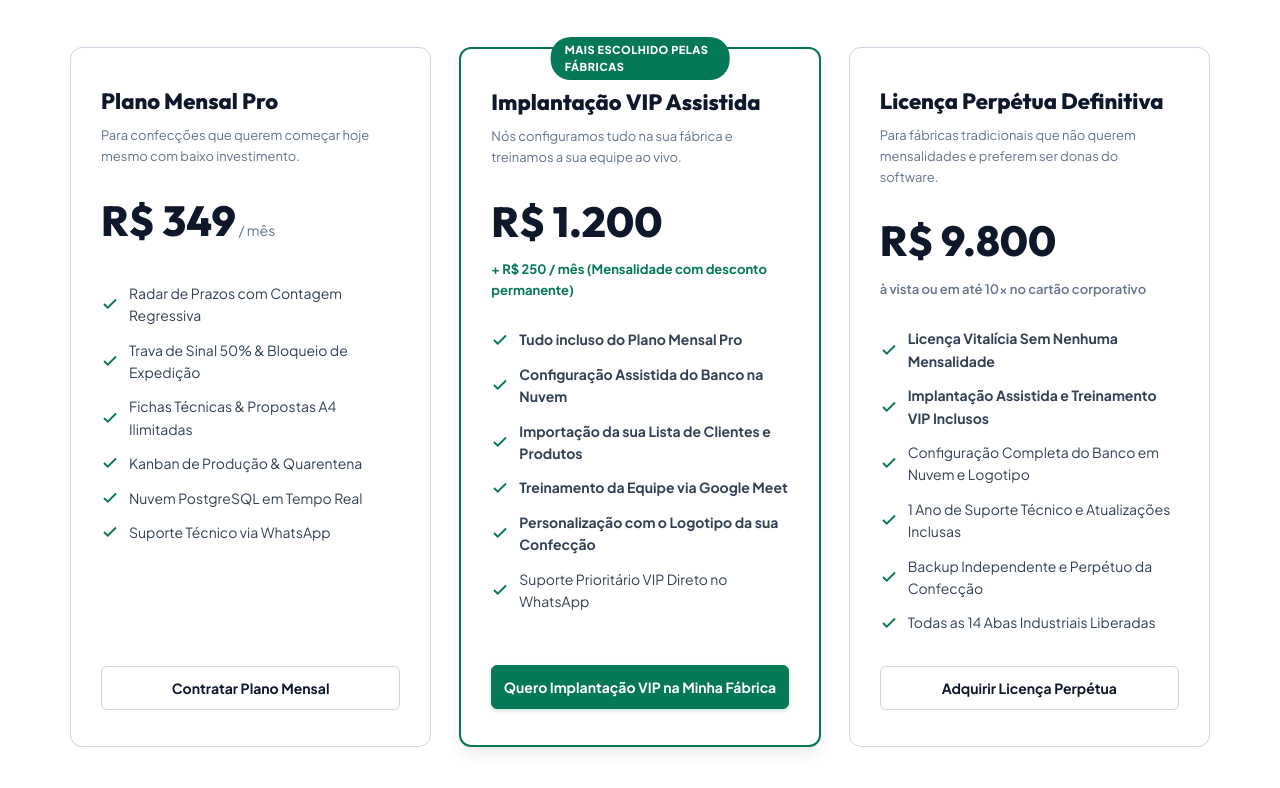
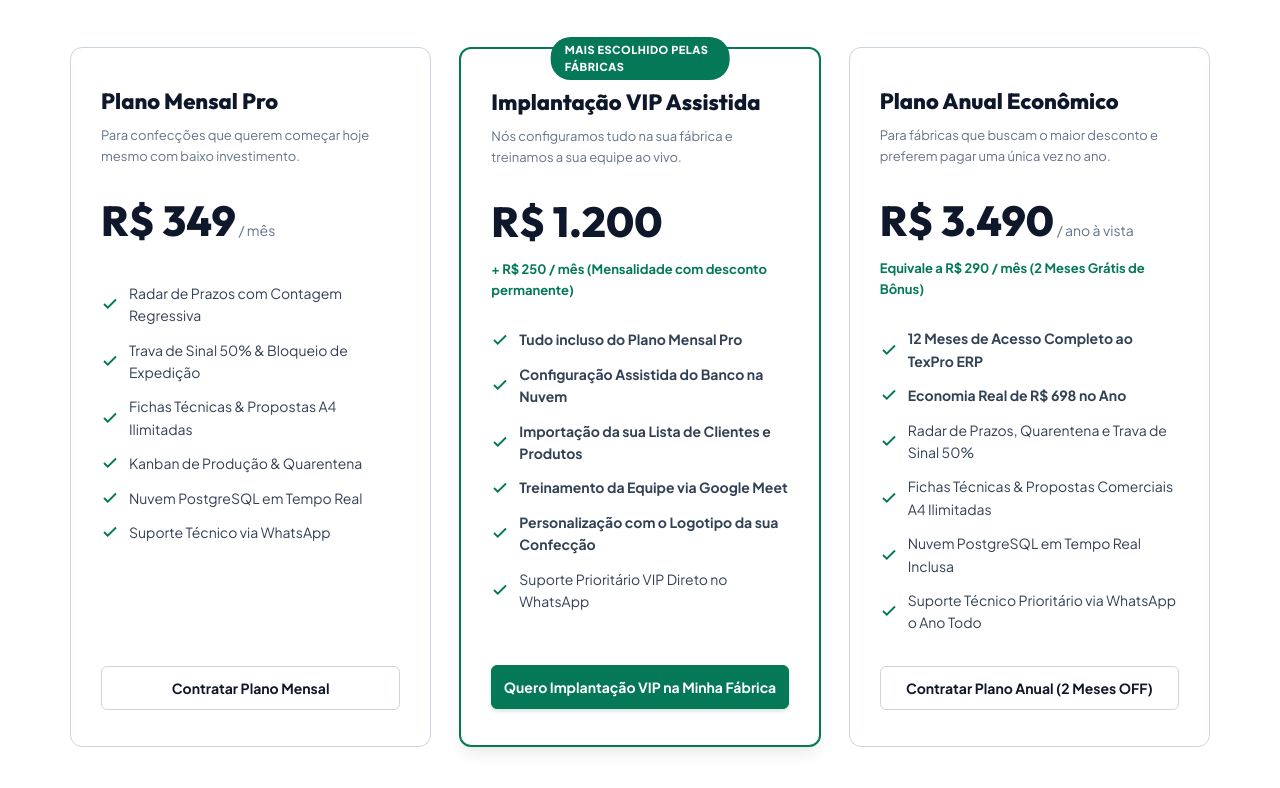
Before and after one commit to guilhermesantospf2-ops/uniformes-erp, a plain HTML site: page lp.html in a window 1280 px wide. Shown: the part 3953-4741 px from the top of the page. Drawn offline with Linux system fonts and the light colour scheme.

Commit message:
feat(pricing): substituir plano vitalicio por plano anual economico de R$ 3.490/ano (2 meses gratis)

```diff
--- a/lp.html
+++ b/lp.html
@@ -1396,47 +1396,48 @@
           </a>
         </div>
 
-        <!-- Plano Licença Perpétua Definitiva -->
+        <!-- Plano Anual Econômico -->
         <div class="price-box">
-          <div class="plan-header-title">Licença Perpétua Definitiva</div>
-          <div class="plan-header-desc">Para fábricas tradicionais que não querem mensalidades e preferem ser donas do software.</div>
+          <div class="plan-header-title">Plano Anual Econômico</div>
+          <div class="plan-header-desc">Para fábricas que buscam o maior desconto e preferem pagar uma única vez no ano.</div>
 
           <div>
-            <span class="price-display">R$ 9.800</span>
-            <div style="font-size: 13px; color: var(--text-muted); font-weight: 600; margin-top: 4px;">
-              à vista ou em até 10× no cartão corporativo
+            <span class="price-display">R$ 3.490</span>
+            <span class="price-period">/ ano à vista</span>
+            <div style="font-size: 13px; color: var(--brand-green); font-weight: 700; margin-top: 4px;">
+              Equivale a R$ 290 / mês (2 Meses Grátis de Bônus)
             </div>
           </div>
 
           <ul class="features-list">
             <li>
               <svg width="18" height="18" viewBox="0 0 24 24" fill="none" stroke="currentColor" stroke-width="2.5"><polyline points="20 6 9 17 4 12"></polyline></svg>
-              <strong>Licença Vitalícia Sem Nenhuma Mensalidade</strong>
-            </li>
-            <li>
-              <svg width="18" height="18" viewBox="0 0 24 24" fill="none" stroke="currentColor" stroke-width="2.5"><polyline points="20 6 9 17 4 12"></polyline></svg>
-              <strong>Implantação Assistida e Treinamento VIP Inclusos</strong>
-            </li>
-            <li>
-              <svg width="18" height="18" viewBox="0 0 24 24" fill="none" stroke="currentColor" stroke-width="2.5"><polyline points="20 6 9 17 4 12"></polyline></svg>
-              Configuração Completa do Banco em Nuvem e Logotipo
-            </li>
-            <li>
-              <svg width="18" height="18" viewBox="0 0 24 24" fill="none" stroke="currentColor" stroke-width="2.5"><polyline points="20 6 9 17 4 12"></polyline></svg>
-              1 Ano de Suporte Técnico e Atualizações Inclusas
-            </li>
-            <li>
-              <svg width="18" height="18" viewBox="0 0 24 24" fill="none" stroke="currentColor" stroke-width="2.5"><polyline points="20 6 9 17 4 12"></polyline></svg>
-              Backup Independente e Perpétuo da Confecção
-            </li>
-            <li>
-              <svg width="18" height="18" viewBox="0 0 24 24" fill="none" stroke="currentColor" stroke-width="2.5"><polyline points="20 6 9 17 4 12"></polyline></svg>
-              Todas as 14 Abas Industriais Liberadas
+              <strong>12 Meses de Acesso Completo ao TexPro ERP</strong>
+            </li>
+            <li>
+              <svg width="18" height="18" viewBox="0 0 24 24" fill="none" stroke="currentColor" stroke-width="2.5"><polyline points="20 6 9 17 4 12"></polyline></svg>
+              <strong>Economia Real de R$ 698 no Ano</strong>
+            </li>
+            <li>
+              <svg width="18" height="18" viewBox="0 0 24 24" fill="none" stroke="currentColor" stroke-width="2.5"><polyline points="20 6 9 17 4 12"></polyline></svg>
+              Radar de Prazos, Quarentena e Trava de Sinal 50%
+            </li>
+            <li>
+              <svg width="18" height="18" viewBox="0 0 24 24" fill="none" stroke="currentColor" stroke-width="2.5"><polyline points="20 6 9 17 4 12"></polyline></svg>
+              Fichas Técnicas & Propostas Comerciais A4 Ilimitadas
+            </li>
+            <li>
+              <svg width="18" height="18" viewBox="0 0 24 24" fill="none" stroke="currentColor" stroke-width="2.5"><polyline points="20 6 9 17 4 12"></polyline></svg>
+              Nuvem PostgreSQL em Tempo Real Inclusa
+            </li>
+            <li>
+              <svg width="18" height="18" viewBox="0 0 24 24" fill="none" stroke="currentColor" stroke-width="2.5"><polyline points="20 6 9 17 4 12"></polyline></svg>
+              Suporte Técnico Prioritário via WhatsApp o Ano Todo
             </li>
           </ul>
 
-          <a href="https://wa.me/5511987654321?text=Ol%C3%A1!%20Quero%20adquirir%20a%20Licen%C3%A7a%20Perp%C3%A9tua%20Definitiva%20do%20TexPro%20ERP." target="_blank" class="btn btn-secondary">
-            Adquirir Licença Perpétua
+          <a href="https://wa.me/5511987654321?text=Ol%C3%A1!%20Quero%20aproveitar%20o%20desconto%20do%20Plano%20Anual%20do%20TexPro%20ERP." target="_blank" class="btn btn-secondary">
+            Contratar Plano Anual (2 Meses OFF)
           </a>
         </div>
       </div>
```
Also changed, not shown: PLANO-DE-CAMPANHA-E-HOSPEDAGEM.md (+1 -1 lines), proposta-comercial.html (+13 -10 lines), vendas.html (+30 -29 lines).
